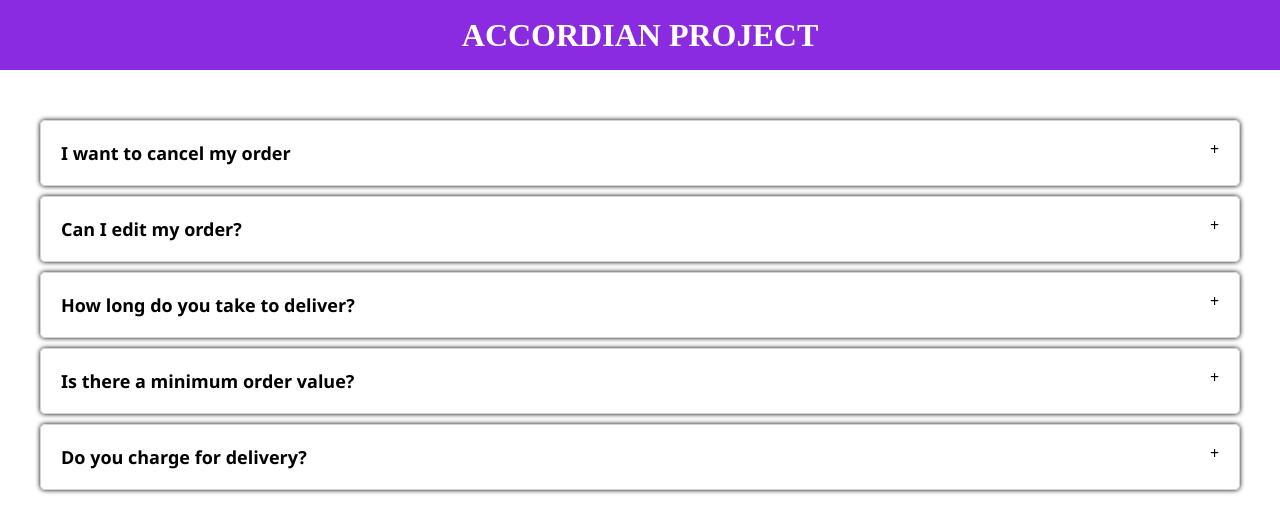
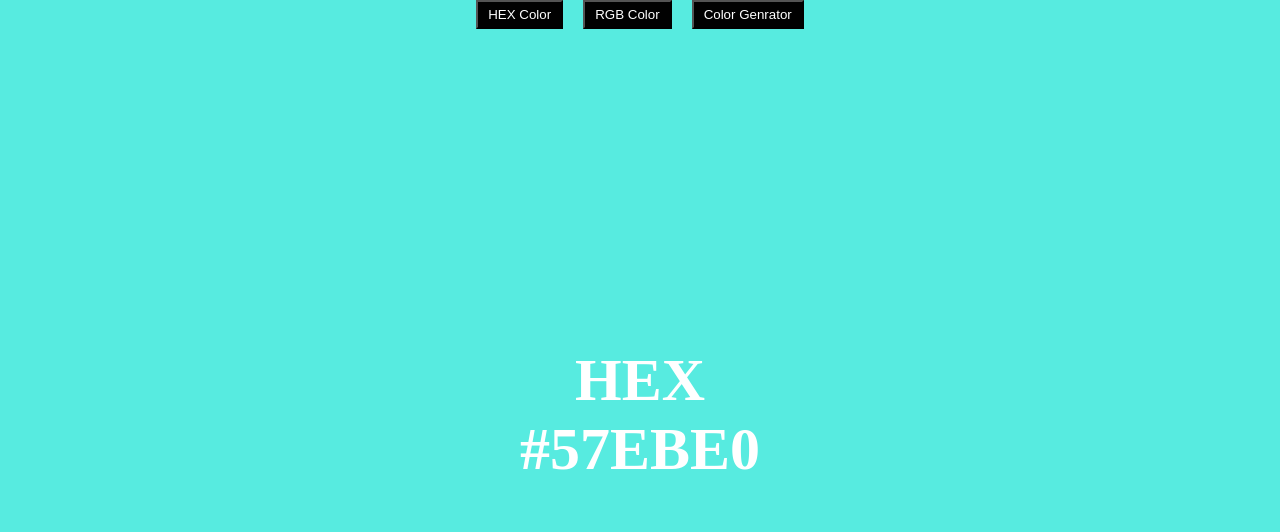
Before and after one commit to sachingour007/project_30_react, a React (Vite) app: page / in a window 1280 px wide. Shown: the top 532 px of the page. Built offline with nearby package versions, Linux system fonts and the light colour scheme.

Commit message:
Color background Changer

```diff
--- a/src/App.jsx
+++ b/src/App.jsx
@@ -1,5 +1,6 @@
 import "./App.css";
-import Main from "./components/Accordian/Main";
+import Main from "./components/Color Gentrator/Main";
+// import Main from "./components/Accordian/Main";
 // import Main from "./components/ImageGalleryApp/Main";
 // import Main from "./components/userFeedApp/Main";
 // import Main from "./components/DigitalClock/Main";
--- /dev/null
+++ b/src/components/Color Gentrator/ColorGenrator.jsx
@@ -0,0 +1,59 @@
+import React, { useEffect, useState } from "react";
+import "./style.css";
+
+const ColorGenrator = () => {
+  const [typeOfColor, setTypeOfColor] = useState("HEX");
+  const [bgColor, setbgColor] = useState("#000000");
+
+  useEffect(() => {
+    if (typeOfColor === "HEX") {
+      hexColorHandler();
+    } else {
+      rgbColorHandler();
+    }
+  }, [typeOfColor]);
+
+  const colorUtilityFun = (length) => {
+    return Math.floor(Math.random() * length);
+  };
+
+  const hexColorHandler = () => {
+    const hex = [0, 1, 2, 3, 4, 5, 6, 7, 8, 9, "A", "B", "C", "D", "E", "F"];
+    let val = "#";
+
+    for (let i = 0; i < 6; i++) {
+      val += hex[colorUtilityFun(hex.length)];
+    }
+    setbgColor(val);
+  };
+
+  const rgbColorHandler = () => {
+    const r = colorUtilityFun(256);
+    const g = colorUtilityFun(256);
+    const b = colorUtilityFun(256);
+
+    setbgColor(`rgb(${r},${g},${b})`);
+  };
+
+  return (
+    <div style={{ background: bgColor, height: "100vh" }}>
+      <div style={{ height: "100%", display: "flex", flexDirection: "column" }}>
+        <div className="btns">
+          <button onClick={() => setTypeOfColor("HEX")}>HEX Color</button>
+          <button onClick={() => setTypeOfColor("RGB")}>RGB Color</button>
+          <button
+            onClick={typeOfColor === "HEX" ? hexColorHandler : rgbColorHandler}
+          >
+            Color Genrator
+          </button>
+        </div>
+        <div className="detailOfColor">
+          <h2>{typeOfColor}</h2>
+          <h2>{bgColor}</h2>
+        </div>
+      </div>
+    </div>
+  );
+};
+
+export default ColorGenrator;
--- /dev/null
+++ b/src/components/Color Gentrator/Main.jsx
@@ -0,0 +1,12 @@
+import React from "react";
+import ColorGenrator from "./ColorGenrator";
+
+const Main = () => {
+  return (
+    <div>
+      <ColorGenrator />
+    </div>
+  );
+};
+
+export default Main;
--- /dev/null
+++ b/src/components/Color Gentrator/style.css
@@ -0,0 +1,24 @@
+.btns {
+  display: flex;
+  align-items: center;
+  justify-content: center;
+  gap: 20px;
+}
+.btns button{
+    padding: 5px 10px;
+    background: #010101;
+    color: #fff;
+    cursor: pointer;
+
+}
+.detailOfColor{
+    display: flex;
+    align-items: center;
+    flex-direction: column;
+    justify-content: center;
+    height: 100%;
+}
+.detailOfColor h2{
+    color: #fff;
+    font-size: 60px;
+}
```
